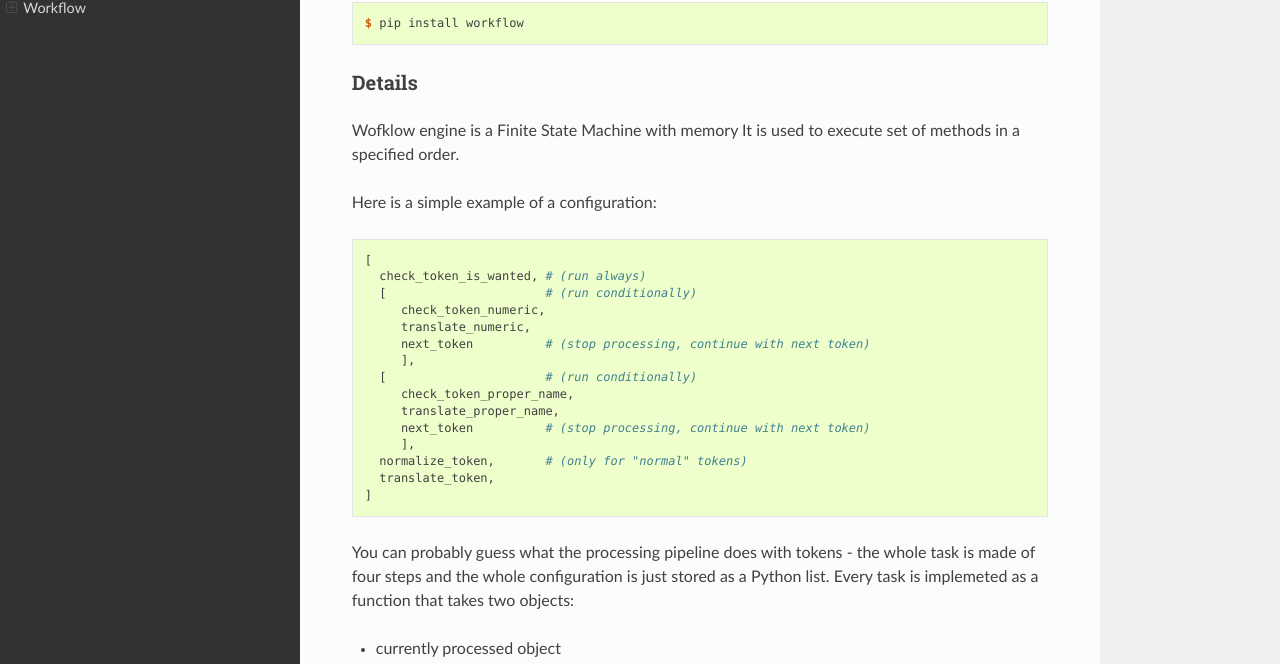
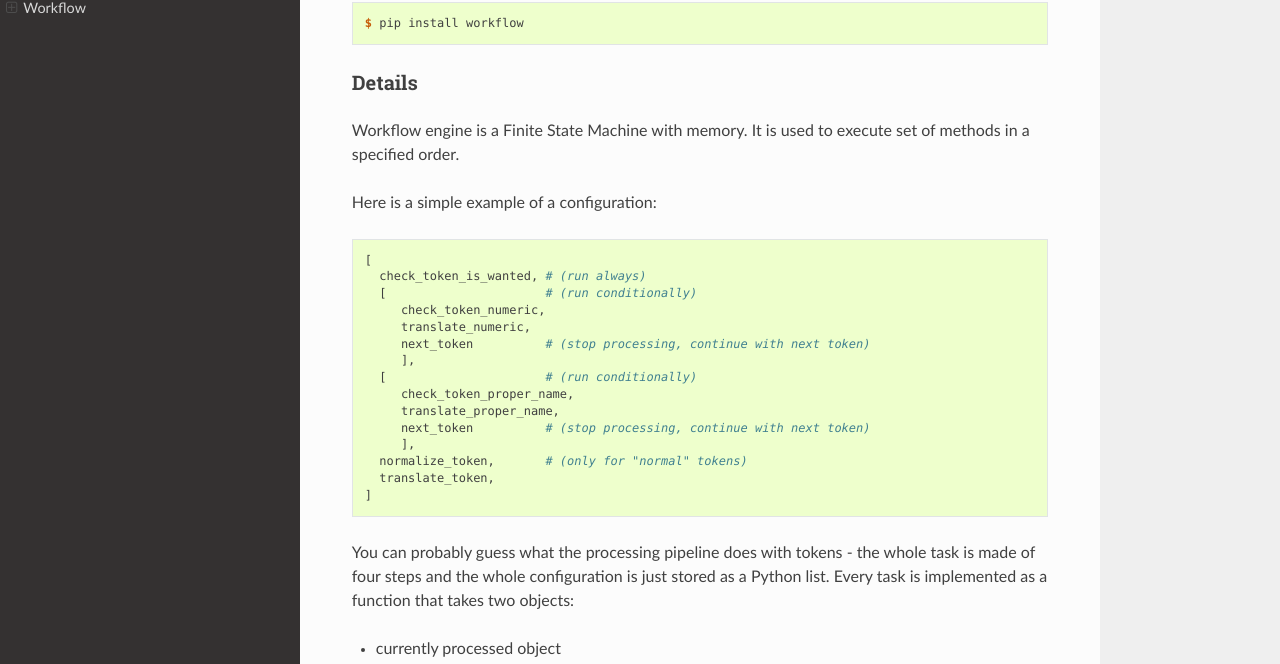
Before and after one commit to inveniosoftware-contrib/workflow, a Sphinx documentation site: the page built from docs/index.rst, in a window 1280 px wide and 900 px high, scrolled down 511 px. Shown: the part 137-801 px from the top of the window. Built offline with Sphinx 7.4.7 and the Read the Docs theme 2.0.0, drawn with Linux system fonts in a browser that asks for light colours; some of the changed text lies outside the part shown.

Commit message:
global: spelling mistake fixes
* Fixes various spelling mistakes, e.g. `Wofklow`.

Signed-off-by: Tibor Simko <tibor.simko@cern.ch>

```diff
--- a/README.rst
+++ b/README.rst
@@ -28,7 +28,7 @@ so I haven't looked for a better alternative.
 Details
 =======
 
-Wofklow engine is a Finite State Machine with memory
+Workflow engine is a Finite State Machine with memory.
 It is used to execute set of methods in a specified order.
 
 Here is a simple example of a configuration:
@@ -53,7 +53,7 @@ Here is a simple example of a configuration:
 
 You can probably guess what the processing pipeline does with tokens - the
 whole task is made of four steps and the whole configuration is just stored
-as a Python list. Every task is implemeted as a function that takes two objects:
+as a Python list. Every task is implemented as a function that takes two objects:
 
 * currently processed object
 * workflow engine instance
--- a/docs/index.rst
+++ b/docs/index.rst
@@ -36,8 +36,8 @@ Workflow is on PyPI so all you need is:
 Details
 =======
 
-Wofklow engine is a Finite State Machine with memory It is used to execute
-set of methods in a specified order.
+Workflow engine is a Finite State Machine with memory.  It is used to
+execute set of methods in a specified order.
 
 Here is a simple example of a configuration:
 
@@ -61,7 +61,7 @@ Here is a simple example of a configuration:
 
 You can probably guess what the processing pipeline does with tokens - the
 whole task is made of four steps and the whole configuration is just
-stored as a Python list. Every task is implemeted as a function that takes
+stored as a Python list. Every task is implemented as a function that takes
 two objects:
 
 * currently processed object
@@ -351,7 +351,7 @@ Here is a simple example of a configuration:
 
 You can probably guess what the processing pipeline does with tokens - the
 whole task is made of four steps and the whole configuration is just stored as
-a Python list. Every task is implemeted as a function that takes two objects:
+a Python list. Every task is implemented as a function that takes two objects:
 
 * currently processed object
 * workflow engine instance
--- a/setup.py
+++ b/setup.py
@@ -95,7 +95,7 @@ setup(
 Simple workflows for Python
 -------------------------------------
 
-Wofklow engine is a Finite State Machine with memory
+Workflow engine is a Finite State Machine with memory.
 It is used to execute set of methods in a specified order.
 
 Here is a simple example of a configuration:
@@ -118,7 +118,7 @@ Here is a simple example of a configuration:
 
 You can probably guess what the processing pipeline does with tokens - the
 whole task is made of four steps and the whole configuration is just stored as
-a Python list. Every task is implemeted as a function that takes two objects:
+a Python list. Every task is implemented as a function that takes two objects:
 
    * currently processed object
    * workflow engine instance
--- a/workflow/__init__.py
+++ b/workflow/__init__.py
@@ -7,6 +7,6 @@
 # under the terms of the Revised BSD License; see COPYING.txt file for
 # more details.
 
-"""Wofklow engine is a Finite State Machine with memory."""
+"""Workflow engine is a Finite State Machine with memory."""
 
 from .version import __version__
```
Also changed, not shown: other parts of README.rst (+1 -1 lines), other parts of docs/index.rst (+2 -2 lines), 3 other files.
